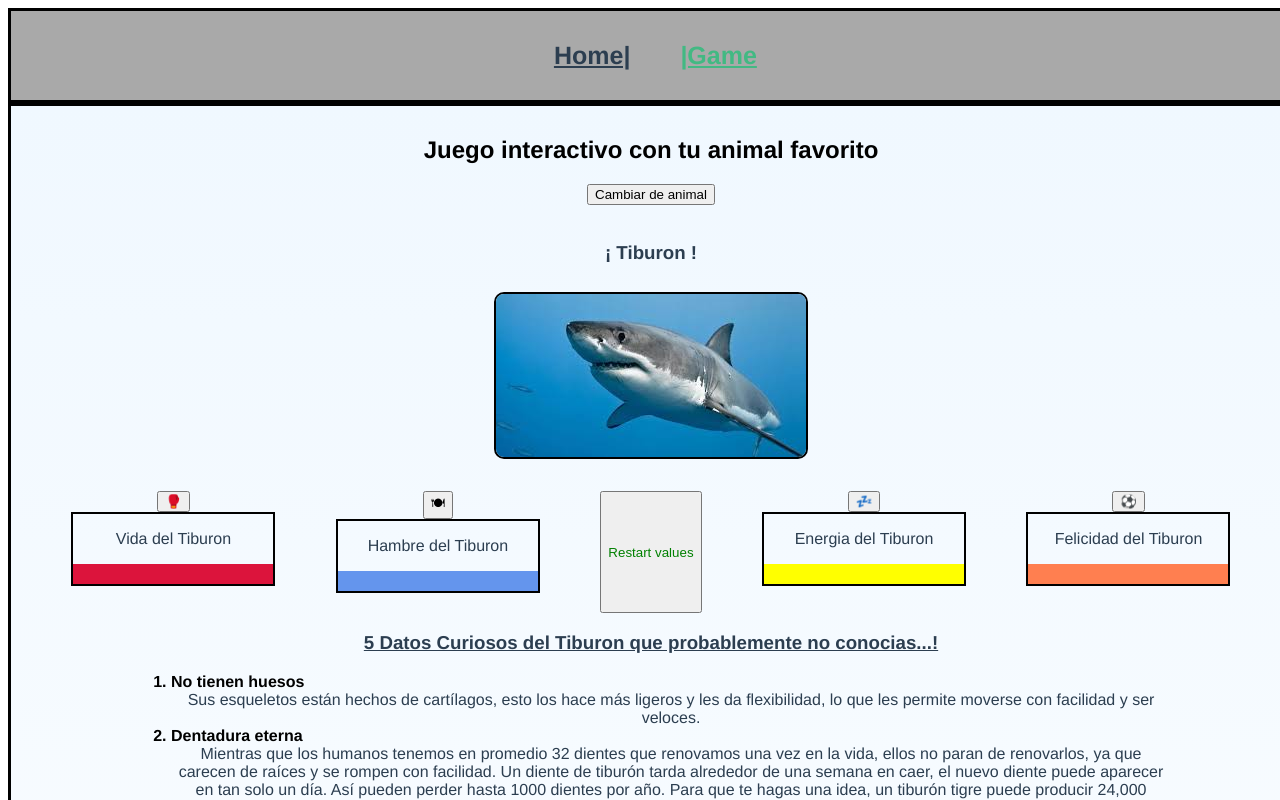
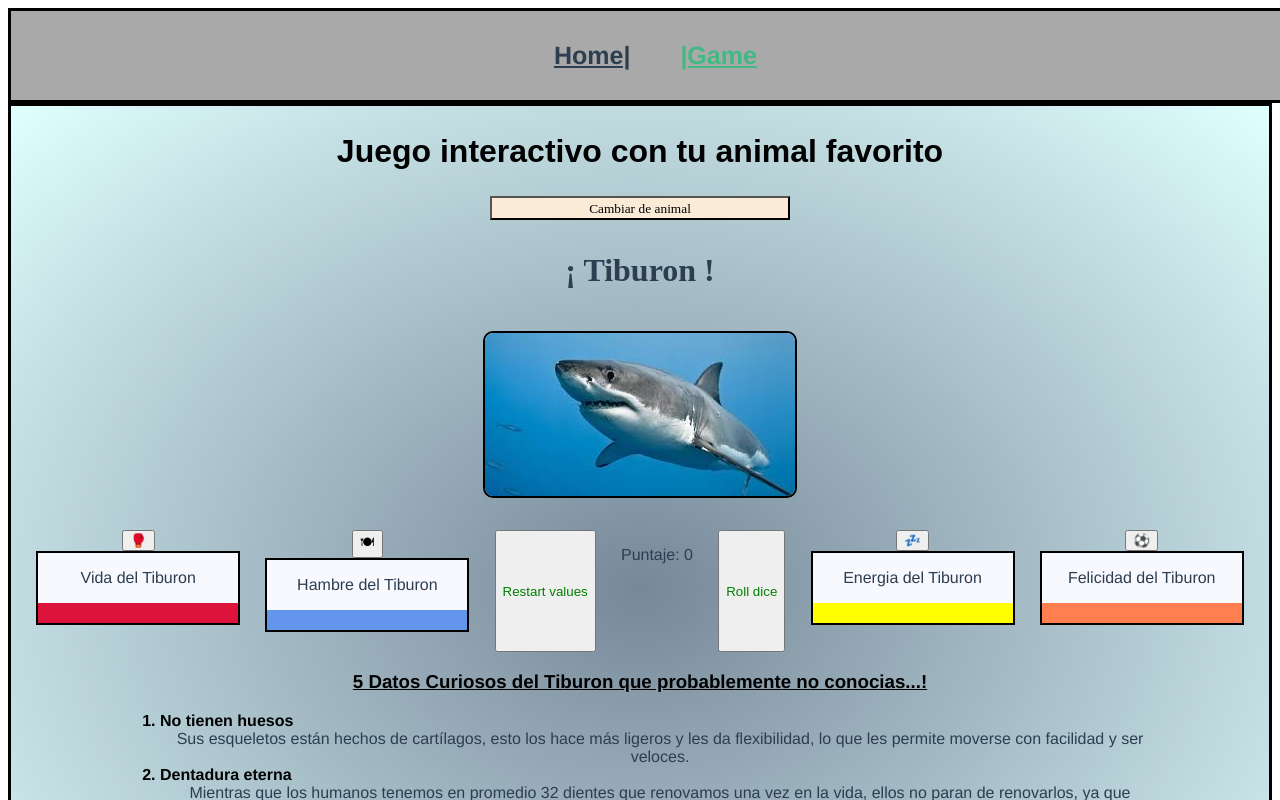
Before and after one commit to Lricotti/v-zoo, a Vue app: page /game in a window 1280 px wide. Both pictures are taken after a click on the picture 317 px from the left and 353 px from the top of the page. Shown: the top 800 px of the page. Built offline with nearby package versions, Linux system fonts and the light colour scheme.

Commit message:
16 commit

```diff
--- a/src/views/Game2.vue
+++ b/src/views/Game2.vue
@@ -7,21 +7,14 @@
     <router-link to="/game">|Game</router-link>
   </nav>
   </div>
-  <div style="width: 100vw;
-  height: 200vh;
-  background: linear-gradient(aliceblue, white);
-  padding-top: 10px; border: 3px solid black">
+  <div style="border: 3px solid black; height: max-content;background: radial-gradient(lightslategrey,lightcyan)">
 
 
     <h2 id="Titulo"> Juego interactivo con tu animal favorito</h2>
-    <h4 v-if="animal==0">Seleccione el animal con el que desea continuar....</h4>
-    <input v-else class="animal-button" type="button" value="Cambiar de animal" v-on:click="animal=0">
-    <br>
-    <br>
+    <h4 v-if="animal==0" style="font-family: fantasy;">Seleccione el animal con el que desea continuar....</h4>
+    <input v-else id="animal-button" type="button" value="Cambiar de animal" v-on:click="animal=0">
     <div id="fotos">
-      <h3 v-if="animal>0"> ¡ {{ nombre }} !</h3>
-
-
+      <h3 id="que_animal" v-if="animal>0"> ¡ {{ nombre }} !</h3>
       <img v-if="animal==1 || animal==0" @click="show_1" src="../assets/img/tiburon.jpg" id="animal_1" width="310" height="163">
       <img v-if="animal==2 || animal==0" @click="show_2" src="../assets/img/leon.jpg" id="animal_2" width="310" height="163">
       <img v-if="animal==3 || animal==0" @click="show_3" src="../assets/img/pinguino.jpg" id="animal_4" width="310" height="163">
@@ -32,7 +25,7 @@
     <div v-if="animal>0" id="botones">
 
       <div>
-        <input class="punch-button" type="button" value="🥊" v-on:click="punch()">
+        <input class="punch-button" type="button" value="🥊" v-on:click="punch">
        <div id="vida">
           <p>Vida del {{ nombre }}</p> <div v-bind:style="{width: vida + '%' }"></div>
        </div>
@@ -44,6 +37,8 @@
         </div>
       </div>
       <input v-if="animal>0" class="restart-button" type="button" style="color: green" value="Restart values" v-on:click="restart()">
+      <p>Puntaje: {{puntaje}}</p>
+      <input v-if="variable==0" class="dice-button" type="button" style="color: green" value="Roll dice" v-on:click="dice()">
       <div>
         <input class="dormir-button" type="button" value="💤" v-on:click="sleep()">
         <div id="energia">
@@ -59,7 +54,7 @@
     </div>
 
     <div>
-      <h3 v-if="animal!=0" style="text-decoration: underline">5 Datos Curiosos del {{nombre}} que probablemente no conocias...!</h3>
+      <h3 v-if="animal!=0" style="text-decoration: underline; color: black;">5 Datos Curiosos del {{nombre}} que probablemente no conocias...!</h3>
       <ul v-if="animal==1" id="Datos">
           <li>No tienen huesos</li>
               Sus esqueletos están hechos de cartílagos, esto los hace más ligeros y les da flexibilidad, lo que les permite moverse con facilidad y ser veloces.
@@ -119,6 +114,8 @@
 <script>
 import Footer from "../components/Footer";
 
+
+
 export default {
   name: "Game2",
   components: {
@@ -131,11 +128,33 @@ export default {
       hambre: 100,
       felicidad:100,
       energia: 100,
-      amor: 100,
       nombre: [],
+      puntaje: 0,
+      variable: 0,
     }
   },
   methods:{
+    dice: function () {
+      if(Math.ceil(Math.random()*6) == 1){
+        this.puntaje += 1, this.vida -= 5, this.hambre -=5
+      }
+      else if(Math.ceil(Math.random()*6) == 2){
+        this.puntaje += 2, this.vida -= 10
+      }
+      else if(Math.ceil(Math.random()*6) == 3){
+        this.puntaje += 3, this.energia -= 5, this.felicidad -=10
+      }
+      else if(Math.ceil(Math.random()*6) == 4){
+        this.puntaje += 4, this.hambre -= 15
+      }
+      else if(Math.ceil(Math.random()*6) == 5){
+        this.puntaje += 5, this.energia -= 10, this.hambre -=5
+      }
+      if(Math.ceil(Math.random()*6) == 6){
+        this.puntaje += 6}
+    },
+
+
     punch: function() {
       if(this.vida > 21)
       {this.vida -= 20}
@@ -171,8 +190,8 @@ export default {
       }
     },
     play: function() {
-      if(this.felicidad<= 60){
-        this.felicidad += 40}
+      if(this.felicidad<= 92){
+        this.felicidad +=8}
       if(this.hambre>16){
         this.hambre -= 15}
       if(this.energia >31){
@@ -185,6 +204,7 @@ export default {
       this.energia = 100
       this.hambre = 100
       this.felicidad = 100
+      this.puntaje = 0
     },
     show_1() {
       this.animal = 1
@@ -214,6 +234,7 @@ export default {
   padding-right: 50px;
 }
 #vida{
+  background: ghostwhite;
   width: 200px;
   border: 2px solid #000;
   margin: 0 auto 20px auto;
@@ -224,6 +245,7 @@ export default {
 }
 
 #hambre{
+  background: ghostwhite;
   width: 200px;
   border: 2px solid #000;
   margin: 0 auto 20px auto;
@@ -234,6 +256,7 @@ export default {
 }
 
 #energia{
+  background: ghostwhite;
   width: 200px;
   border: 2px solid #000;
   margin: 0 auto 20px auto;
@@ -243,6 +266,7 @@ export default {
   background: yellow;
 }
 #felicidad{
+  background: ghostwhite;
   width: 200px;
   border: 2px solid #000;
   margin: 0 auto 20px auto;
@@ -254,6 +278,9 @@ export default {
 
 #Titulo{
   color: black;
+  font-weight: 900;
+  font-family: fantasy;
+  font-size: xx-large;
 }
 #Datos{
   list-style-type: decimal;
@@ -287,4 +314,17 @@ export default {
   border-radius: 10px;
   margin: 10px;
 }
+
+#animal-button{
+  color: black;
+  font-family: "Noto Sans Imperial Aramaic";
+  background: antiquewhite;
+  width: 300px;
+}
+
+#que_animal{
+  font-weight: 900;
+  font-family: "Lao MN";
+  font-size: xx-large;
+}
 </style>
```
Also changed, not shown: src/assets/img/fondo_game.jpg (added).
